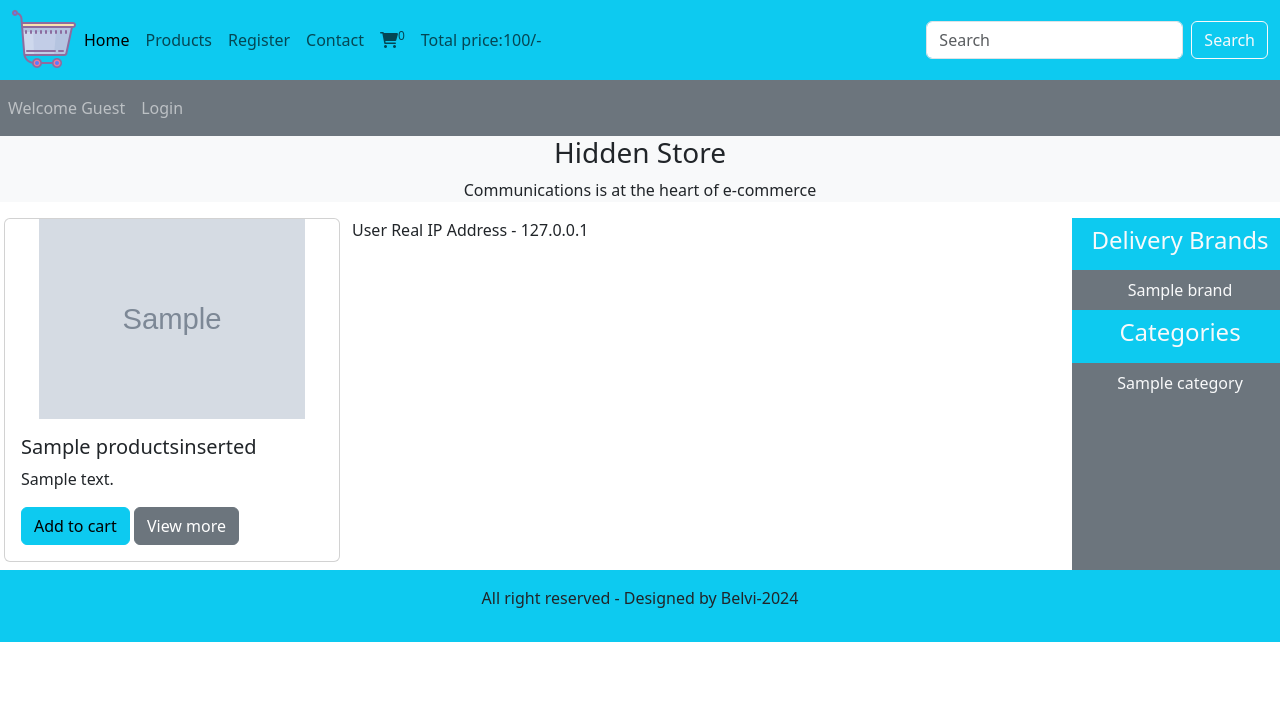
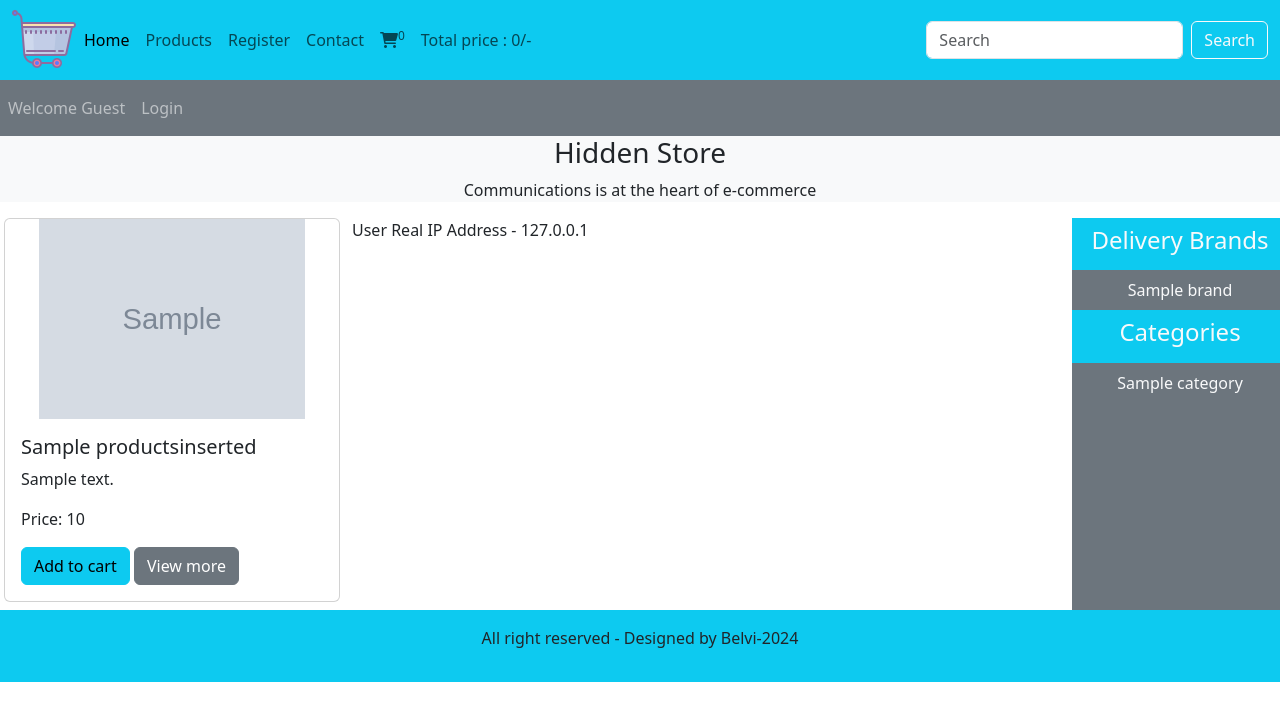
Before and after one commit to belvinard/ecommerceWebsite, a PHP site: page /index.php in a window 1280 px wide. Shown: the top 721 px of the page. Run offline with PHP 8.4, Linux system fonts and the light colour scheme; tables that the repository leaves empty or names only in its code hold one stand-in row (values such as "Sample post"); grey boxes marked "Sample" are stand-in pictures.

Commit message:
File updated

```diff
--- a/display_all.php
+++ b/display_all.php
@@ -54,7 +54,7 @@
                         <a class="nav-link" href="#"><i class="fa fa-shopping-cart" aria-hidden="true"></i><sup>1</sup></a>
                     </li>
                     <li class="nav-item">
-                        <a class="nav-link" href="#">Total price:100/-</a>
+                        <a class="nav-link" href="#">Total price: <?php total_cart_price(); ?>/-</a>
                     </li>
 
 
--- a/functions/common_function.php
+++ b/functions/common_function.php
@@ -37,6 +37,7 @@
                             <div class='card-body'>
                                 <h5 class='card-title'>$products_title</h5>
                                 <p class='card-text'>$products_description</p>
+                                <p class='card-text'>Price: $products_price</p>
                                 <a href='index.php?add_to_cart=$products_id' class='btn btn-info'>Add to cart</a>
                                 <a href='product-details.php?product_id=$products_id' class='btn btn-secondary'>View more</a>
                             </div>
@@ -85,6 +86,7 @@
                             <div class='card-body'>
                                 <h5 class='card-title'>$products_title</h5>
                                 <p class='card-text'>$products_description</p>
+                                <p class='card-text'>Price: $products_price</p>
                                 <a href='index.php?add_to_cart=$products_id' class='btn btn-info'>Add to cart</a>
                                 <a href='product-details.php?product_id=$products_id' class='btn btn-secondary'>View more</a>
                             </div>
@@ -138,6 +140,7 @@
                         <div class='card-body'>
                             <h5 class='card-title'>$products_title</h5>
                             <p class='card-text'>$products_description</p>
+                            <p class='card-text'>Price: $products_price</p>
                             <a href='index.php?add_to_cart=$products_id' class='btn btn-info'>Add to cart</a>
                             <a href='product-details.php?product_id=$products_id' class='btn btn-secondary'>View more</a>
                         </div>
@@ -191,6 +194,7 @@
                         <div class='card-body'>
                             <h5 class='card-title'>$products_title</h5>
                             <p class='card-text'>$products_description</p>
+                            <p class='card-text'>Price: $products_price</p>
                             <a href='index.php?add_to_cart=$products_id' class='btn btn-info'>Add to cart</a>
                             <a href='product-details.php?product_id=$products_id' class='btn btn-secondary'>View more</a>
                         </div>
@@ -274,6 +278,7 @@
                         <div class='card-body'>
                             <h5 class='card-title'>$products_title</h5>
                             <p class='card-text'>$products_description</p>
+                            <p class='card-text'>Price: $products_price</p>
                             <a href='index.php?add_to_cart=$products_id' class='btn btn-info'>Add to cart</a>
                             <a href='product-details.php?product_id=$products_id' class='btn btn-secondary'>View more</a>
                         </div>
@@ -327,6 +332,7 @@
                                         <div class='card-body'>
                                             <h5 class='card-title'>$products_title</h5>
                                             <p class='card-text'>$products_description</p>
+                                            <p class='card-text'>Price: $products_price</p>
                                             <a href='index.php?add_to_cart=$products_id' class='btn btn-info'>Add to cart</a>
                                             <a href='index.php' class='btn btn-secondary'>Go home</a>
                                         </div>
@@ -447,6 +453,37 @@
         echo $count_cart_items;
     }
 
+    // Total cart price
+    function total_cart_price(){
+        global $con;
+        $get_ip_address = getIPAddress();
+        $total_price = 0;
+
+        try{
+            $cart_query = "SELECT * FROM `cart_details` WHERE ip_address=:ip_address";
+            $result_query = $con->prepare($cart_query);
+            $result_query->bindParam(':ip_address', $get_ip_address);
+            $result_query->execute();
+
+            while($row=$result_query->fetch(PDO::FETCH_ASSOC)){
+                $product_id = $row['product_id'];
+                $selects_products = "SELECT * FROM `productsInserted` WHERE products_id=:products_id";
+                $result_products = $con->prepare($selects_products);
+                $result_products->bindParam(':products_id',  $product_id);
+                $result_products-> execute();
+
+                while($row_products_price=$result_products->fetch(PDO::FETCH_ASSOC)){
+                    $products_price = array($row_products_price['products_price']); // [200, 300]
+                    $products_values = array_sum( $products_price); // [500]
+                    $total_price += $products_values; // 300
+                }
+            }
+            echo $total_price;
+        }catch(PDOException $e){
+            echo "Error: " . $e->getMessage();
+        }
+    }
+
 
 
 ?>
--- a/index.php
+++ b/index.php
@@ -54,7 +54,7 @@
                         <a class="nav-link" href="#"><i class="fa fa-shopping-cart" aria-hidden="true"></i><sup><?php cart_item(); ?></sup></a>
                     </li>
                     <li class="nav-item">
-                        <a class="nav-link" href="#">Total price:100/-</a>
+                        <a class="nav-link" href="#">Total price : <?php total_cart_price(); ?>/-</a>
                     </li>
 
 
--- a/product-details.php
+++ b/product-details.php
@@ -54,7 +54,7 @@
                         <a class="nav-link" href="#"><i class="fa fa-shopping-cart" aria-hidden="true"></i><sup><?php cart_item(); ?></sup></a>
                     </li>
                     <li class="nav-item">
-                        <a class="nav-link" href="#">Total price:100/-</a>
+                    <a class="nav-link" href="#">Total price: <?php total_cart_price(); ?>/-</a>
                     </li>
 
 
--- a/search_product.php
+++ b/search_product.php
@@ -54,7 +54,7 @@
                         <a class="nav-link" href="#"><i class="fa fa-shopping-cart" aria-hidden="true"></i><sup><?php cart_item(); ?></sup></a>
                     </li>
                     <li class="nav-item">
-                        <a class="nav-link" href="#">Total price:100/-</a>
+                        <a class="nav-link" href="#">Total price: <?php total_cart_price(); ?>/-</a>
                     </li>
 
 
```
